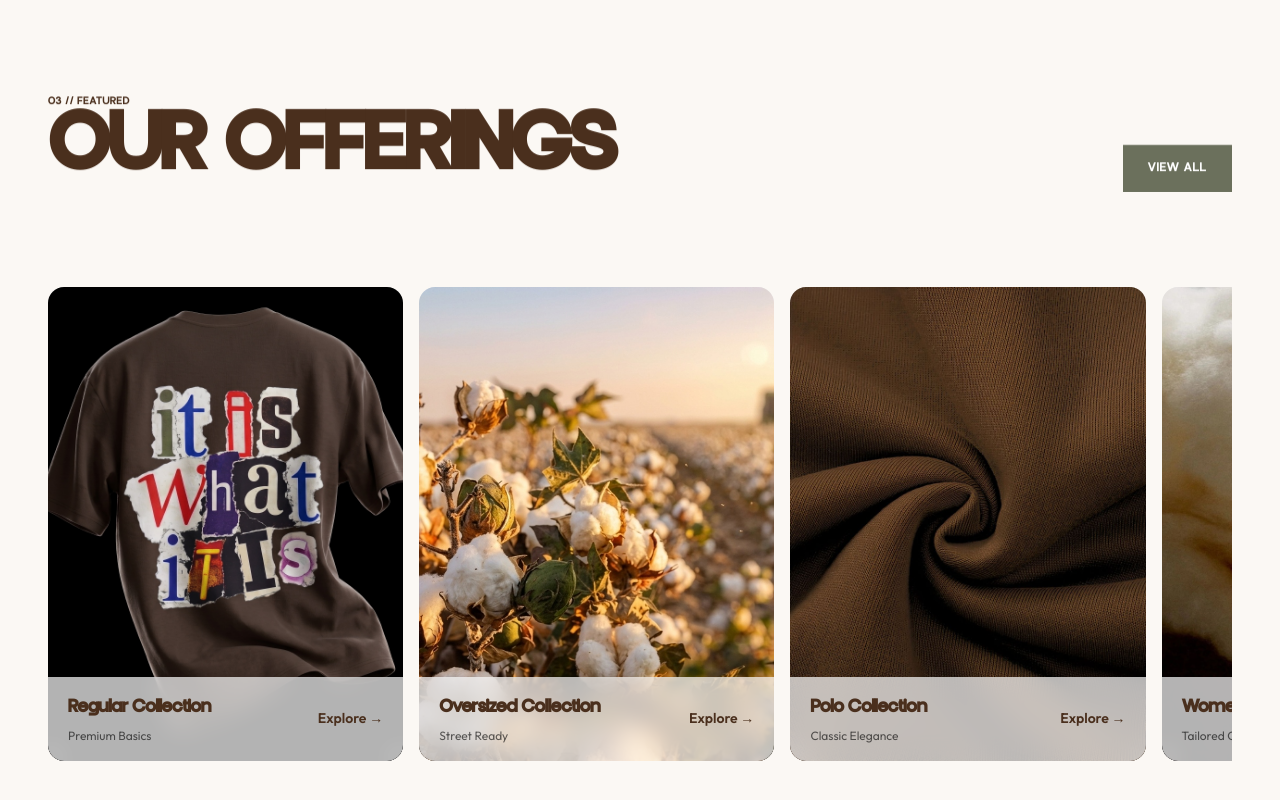
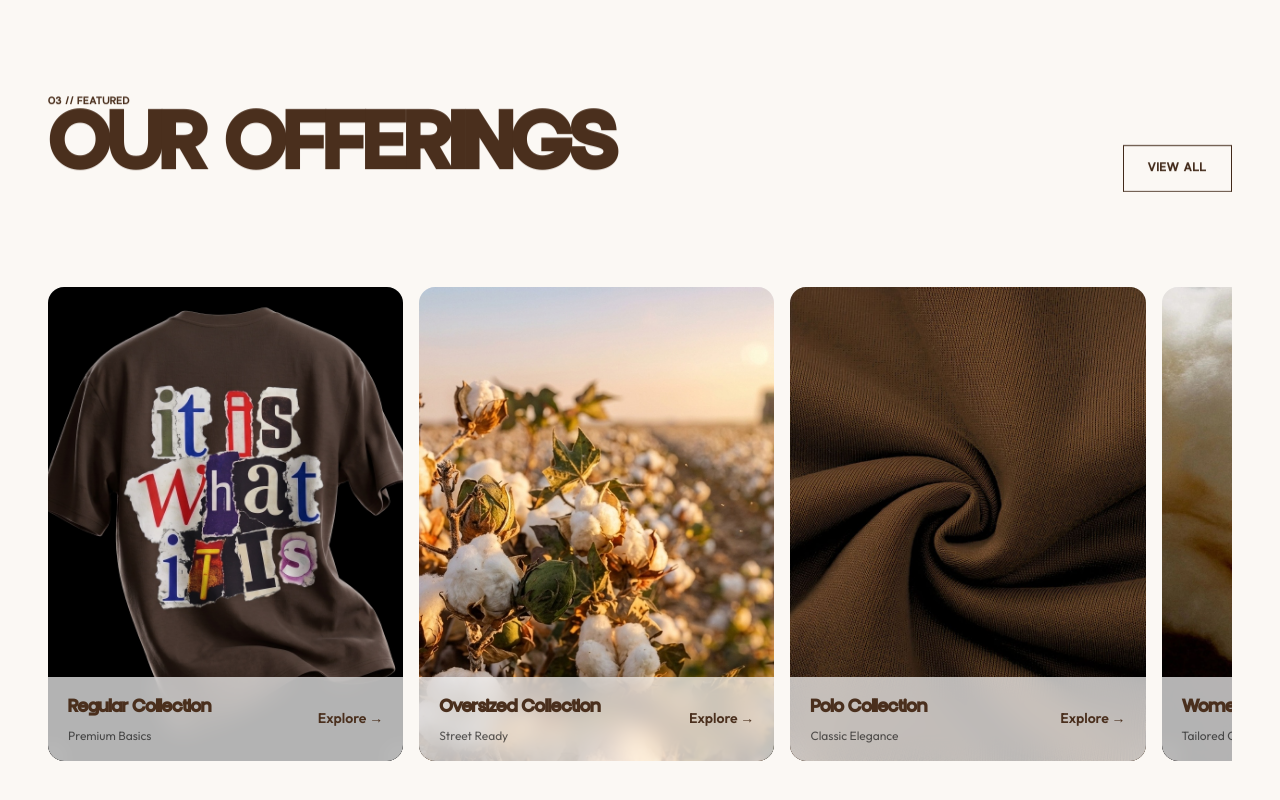
Before and after one commit to PTejasKr/alphaxgen, a Next.js app: page / in a window 1280 px wide. Shown: the part 2803-3603 px from the top of the page. Built offline with nearby package versions, Linux system fonts and the light colour scheme.

Commit message:
Fix mobile step card click state and update viewAllButton to match brutal-button transparent default

```diff
--- a/src/components/home/OfferingsSection.module.css
+++ b/src/components/home/OfferingsSection.module.css
@@ -117,14 +117,14 @@
   display: inline-flex;
   align-items: center;
   justify-content: center;
-  background-color: #6B705C;
-  color: #ffffff;
+  background-color: transparent;
+  color: #422A1A;
   padding: 0.75rem 1.5rem;
   font-family: var(--font-heading), sans-serif;
   font-weight: 500;
   letter-spacing: 0.05em;
   text-transform: uppercase;
-  border: var(--border-width) solid #6B705C;
+  border: var(--border-width) solid #422A1A;
   cursor: pointer;
   text-decoration: none;
   white-space: nowrap;
@@ -134,7 +134,6 @@
 }
 
 .viewAllButton:hover {
-  background-color: var(--ink);
-  color: var(--paper);
-  border-color: var(--ink);
+  background-color: #422A1A;
+  color: #ffffff;
 }
--- a/src/components/home/ProcessSection.module.css
+++ b/src/components/home/ProcessSection.module.css
@@ -60,6 +60,14 @@
   display: flex;
   align-items: center;
   gap: 1.5rem;
+  cursor: pointer;
+  transition: transform var(--duration-fast) var(--ease-standard),
+              box-shadow var(--duration-fast) var(--ease-standard);
+}
+
+.mobileCardContent:active, .mobileCardContent:hover {
+  transform: translateY(-8px);
+  box-shadow: 0 16px 40px rgba(0,0,0,0.15);
 }
 
 .cardText {
```
